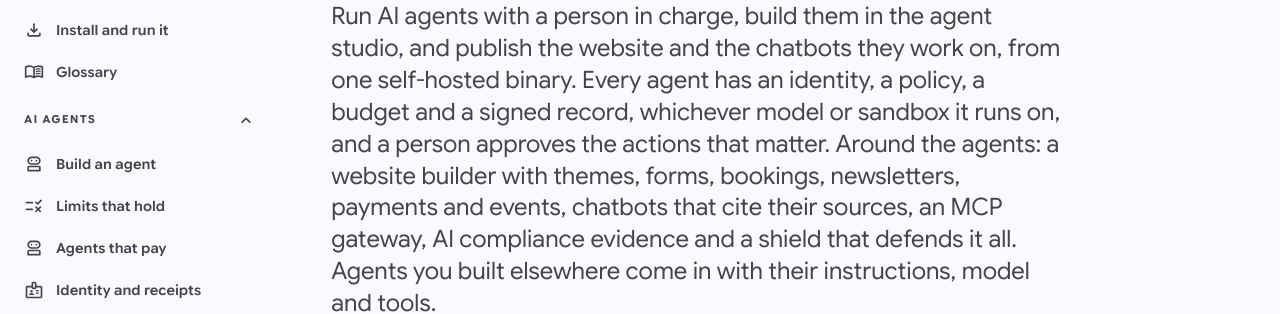
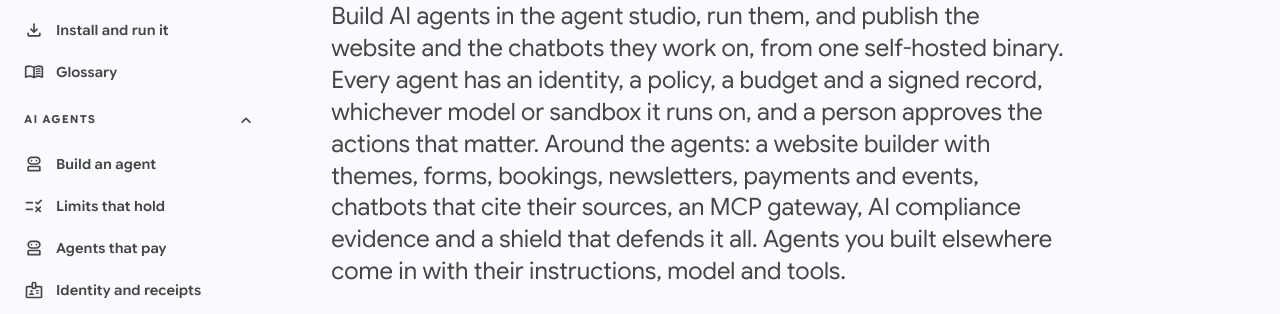
Before and after one commit to Quilzo/quilzo.github.io, a plain HTML site: page index.html in a window 1280 px wide. Shown: the part 250-564 px from the top of the page. Drawn offline with Linux system fonts and the light colour scheme.

Commit message:
The home page's lead no longer repeats its heading
The heading says AI agents, with a person in charge, and the lead under it
began by saying the same. It now begins with what Quilzo does: build agents
in the agent studio, run them, and publish the website and the chatbots
they work on.

Co-Authored-By: Claude Opus 5.5 <noreply@anthropic.com>
Claude-Session: https://claude.ai/code/session_0131BQbFHiZvxRizqjkNVndm

```diff
--- a/index.html
+++ b/index.html
@@ -171,7 +171,7 @@
 <section class="hero">
   <p class="eyebrow"><svg class="icon" viewBox="0 -960 960 960" aria-hidden="true" focusable="false"><path d="m193-479 155 155q11 11 11 28t-11 28q-11 11-28 11t-28-11L108-452q-6-6-8.5-13T97-480q0-8 2.5-15t8.5-13l184-184q12-12 28.5-12t28.5 12q12 12 12 28.5T349-635L193-479Zm574-2L612-636q-11-11-11-28t11-28q11-11 28-11t28 11l184 184q6 6 8.5 13t2.5 15q0 8-2.5 15t-8.5 13L668-268q-12 12-28 11.5T612-269q-12-12-12-28.5t12-28.5l155-155Z"/></svg>Open source · self-hosted · one binary, no dependencies</p>
   <h1>AI agents, with a <em>person</em> in charge</h1>
-  <p class="lead">Run AI agents with a person in charge, build them in the agent studio, and publish the website and the chatbots they work on, from one self-hosted binary. Every agent has an identity, a policy, a budget and a signed record, whichever model or sandbox it runs on, and a person approves the actions that matter. Around the agents: a website builder with themes, forms, bookings, newsletters, payments and events, chatbots that cite their sources, an MCP gateway, AI compliance evidence and a shield that defends it all. Agents you built elsewhere come in with their instructions, model and tools.</p>
+  <p class="lead">Build AI agents in the agent studio, run them, and publish the website and the chatbots they work on, from one self-hosted binary. Every agent has an identity, a policy, a budget and a signed record, whichever model or sandbox it runs on, and a person approves the actions that matter. Around the agents: a website builder with themes, forms, bookings, newsletters, payments and events, chatbots that cite their sources, an MCP gateway, AI compliance evidence and a shield that defends it all. Agents you built elsewhere come in with their instructions, model and tools.</p>
   <div class="actions">
     <a class="btn" href="/start/"><svg class="icon" viewBox="0 -960 960 960" aria-hidden="true" focusable="false"><path d="M647-440H200q-17 0-28.5-11.5T160-480q0-17 11.5-28.5T200-520h447L451-716q-12-12-11.5-28t12.5-28q12-11 28-11.5t28 11.5l264 264q6 6 8.5 13t2.5 15q0 8-2.5 15t-8.5 13L508-188q-11 11-27.5 11T452-188q-12-12-12-28.5t12-28.5l195-195Z"/></svg>Get started in ten minutes</a>
     <a class="btn btn-tonal" href="/agents/">Build an AI agent</a>
```
Also changed, not shown: src/pages/home.html (+1 -1 lines).
